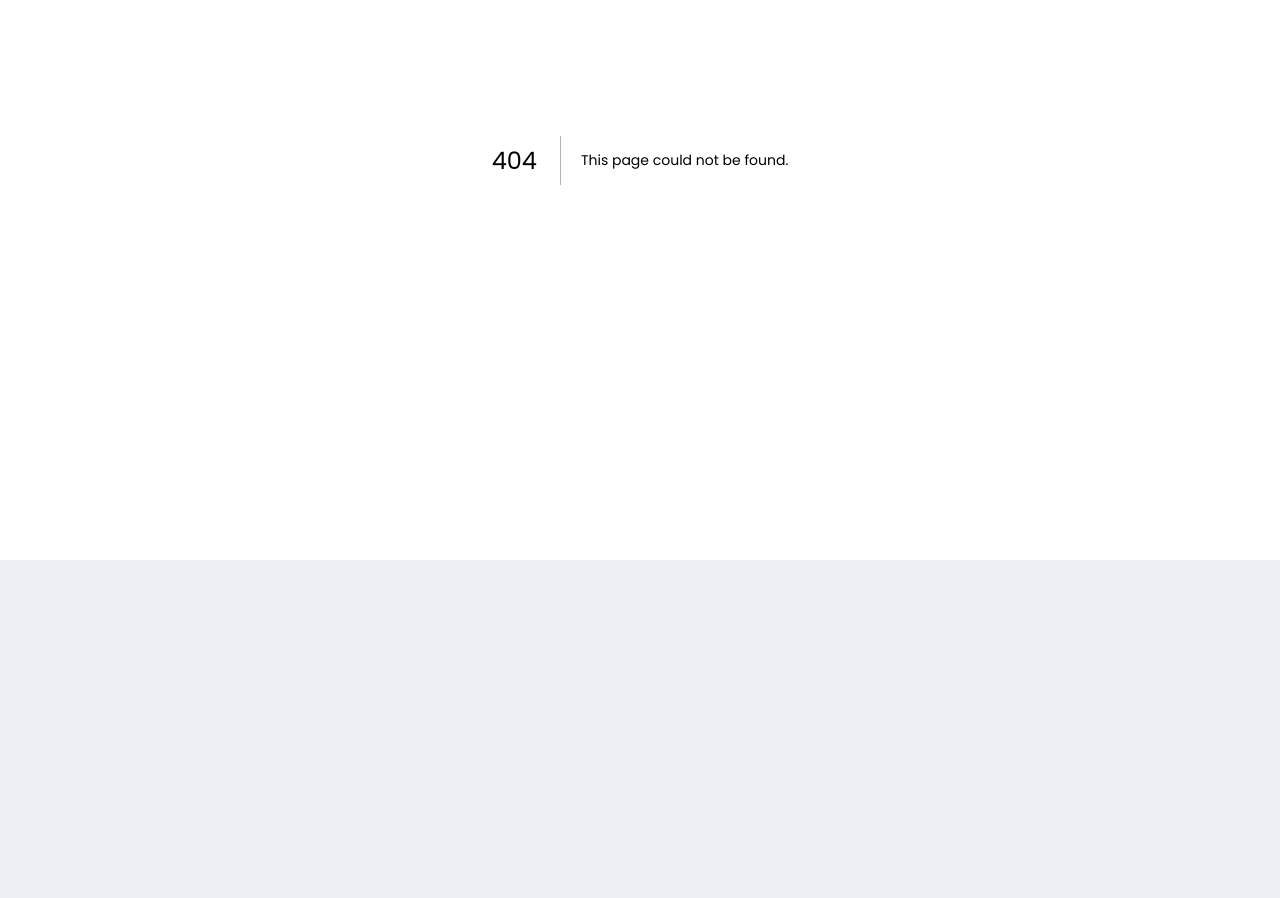
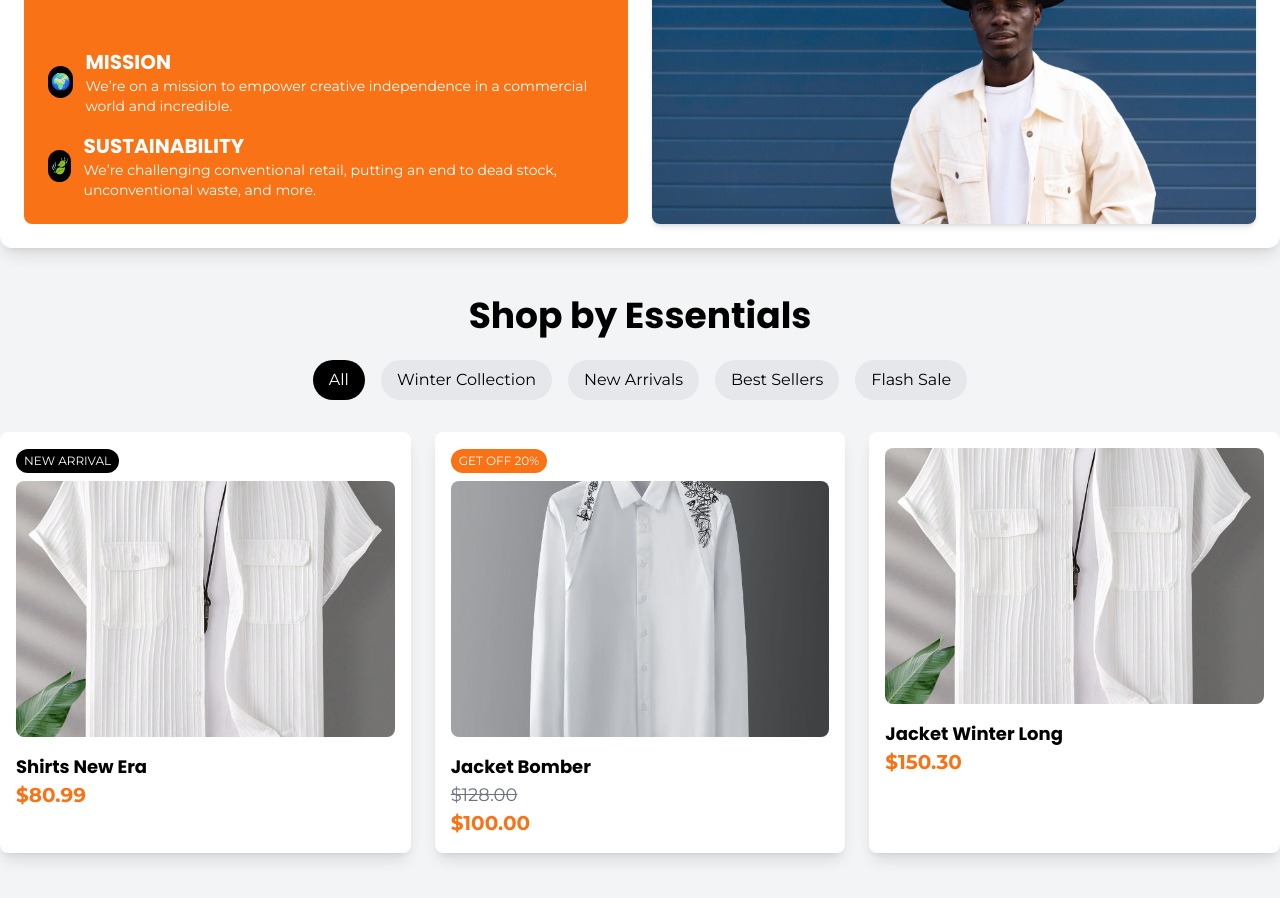
Before and after one commit to lokytech5/mucluxury-app, a Next.js app: page /product in a window 1280 px wide. Before the commit this address had no page. Shown: the part 240-1138 px from the top of the page. Before the commit the page ends 800 px from the top, so only its background shows below. Built offline with nearby package versions, Linux system fonts and the light colour scheme.

Commit message:
Added product link to nav drawer and included product image

```diff
--- a/app/page.tsx
+++ b/app/page.tsx
@@ -92,7 +92,8 @@ export default function Home() {
             <a className="cursor-pointer">Home</a>
           </li>
           <li className="text-center">
-            <a className="cursor-pointer">Demo</a>
+
+            <a href='/product' className="cursor-pointer">Product</a>
           </li>
         </ul>
       </div>
--- /dev/null
+++ b/app/product/page.tsx
@@ -0,0 +1,76 @@
+import React from 'react';
+
+const ProductPage = () => {
+  return (
+    <div className="bg-gray-100 py-12">
+      {/* Hero Section */}
+      <div className="container mx-auto p-6 rounded-xl shadow-lg bg-white grid grid-cols-1 md:grid-cols-2 gap-6 mb-12">
+        {/* Text Section */}
+        <div className="bg-orange-500 text-white p-6 rounded-lg flex flex-col justify-center">
+          <h1 className="text-4xl md:text-5xl font-bold mb-4">WE’RE CHANGING THE WAY THINGS GET MADE.</h1>
+          <div className="mt-8">
+            <div className="flex items-center mb-4">
+              <span className="inline-block w-8 h-8 bg-black text-white flex items-center justify-center rounded-full mr-3">🌍</span>
+              <div>
+                <h3 className="text-xl font-semibold">MISSION</h3>
+                <p className="text-sm">We’re on a mission to empower creative independence in a commercial world and incredible.</p>
+              </div>
+            </div>
+            <div className="flex items-center">
+              <span className="inline-block w-8 h-8 bg-black text-white flex items-center justify-center rounded-full mr-3">🍃</span>
+              <div>
+                <h3 className="text-xl font-semibold">SUSTAINABILITY</h3>
+                <p className="text-sm">We’re challenging conventional retail, putting an end to dead stock, unconventional waste, and more.</p>
+              </div>
+            </div>
+          </div>
+        </div>
+
+        {/* Image Section */}
+        <div className="flex justify-center items-center">
+          <img src="/images/catgory7.jpg" alt="Product Hero" className="rounded-lg shadow-md w-full h-full object-cover" />
+        </div>
+      </div>
+
+      {/* Shop by Essentials Section */}
+      <div className="container mx-auto">
+        <h2 className="text-3xl md:text-4xl font-bold mb-6 text-center">Shop by Essentials</h2>
+        <div className="flex justify-center mb-8">
+          <button className="px-4 py-2 mx-2 bg-black text-white rounded-full">All</button>
+          <button className="px-4 py-2 mx-2 bg-gray-200 text-black rounded-full">Winter Collection</button>
+          <button className="px-4 py-2 mx-2 bg-gray-200 text-black rounded-full">New Arrivals</button>
+          <button className="px-4 py-2 mx-2 bg-gray-200 text-black rounded-full">Best Sellers</button>
+          <button className="px-4 py-2 mx-2 bg-gray-200 text-black rounded-full">Flash Sale</button>
+        </div>
+
+        <div className="grid grid-cols-1 md:grid-cols-3 gap-6">
+          {/* Product 1 */}
+          <div className="bg-white p-4 rounded-lg shadow-lg">
+            <span className="inline-block bg-black text-white px-2 py-1 rounded-full text-xs mb-2">NEW ARRIVAL</span>
+            <img src="/images/product1.jpg" alt="Shirts New Era" className="w-full h-64 object-cover rounded-lg mb-4"/>
+            <h3 className="text-lg font-semibold">Shirts New Era</h3>
+            <p className="text-orange-500 text-xl font-bold">$80.99</p>
+          </div>
+
+          {/* Product 2 */}
+          <div className="bg-white p-4 rounded-lg shadow-lg">
+            <span className="inline-block bg-orange-500 text-white px-2 py-1 rounded-full text-xs mb-2">GET OFF 20%</span>
+            <img src="/images/product2.jpg" alt="Jacket Bomber" className="w-full h-64 object-cover rounded-lg mb-4"/>
+            <h3 className="text-lg font-semibold">Jacket Bomber</h3>
+            <p className="text-gray-500 text-lg line-through">$128.00</p>
+            <p className="text-orange-500 text-xl font-bold">$100.00</p>
+          </div>
+
+          {/* Product 3 */}
+          <div className="bg-white p-4 rounded-lg shadow-lg">
+            <img src="/images/product1.jpg" alt="Jacket Winter Long" className="w-full h-64 object-cover rounded-lg mb-4"/>
+            <h3 className="text-lg font-semibold">Jacket Winter Long</h3>
+            <p className="text-orange-500 text-xl font-bold">$150.30</p>
+          </div>
+        </div>
+      </div>
+    </div>
+  );
+};
+
+export default ProductPage;
```
Also changed, not shown: .eslintrc.json (added), public/images/product1.jpg (added), public/images/product2.jpg (added).
